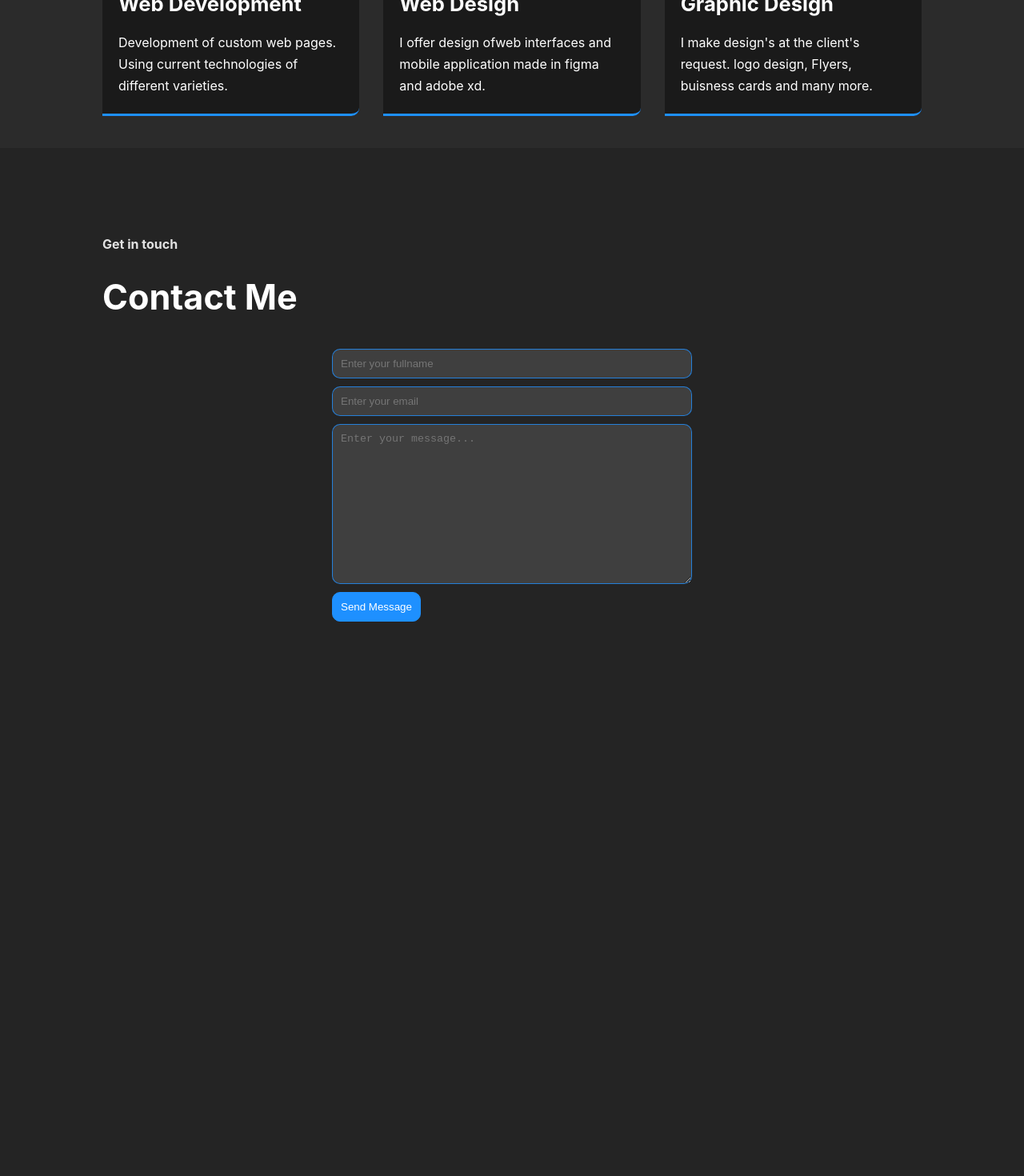
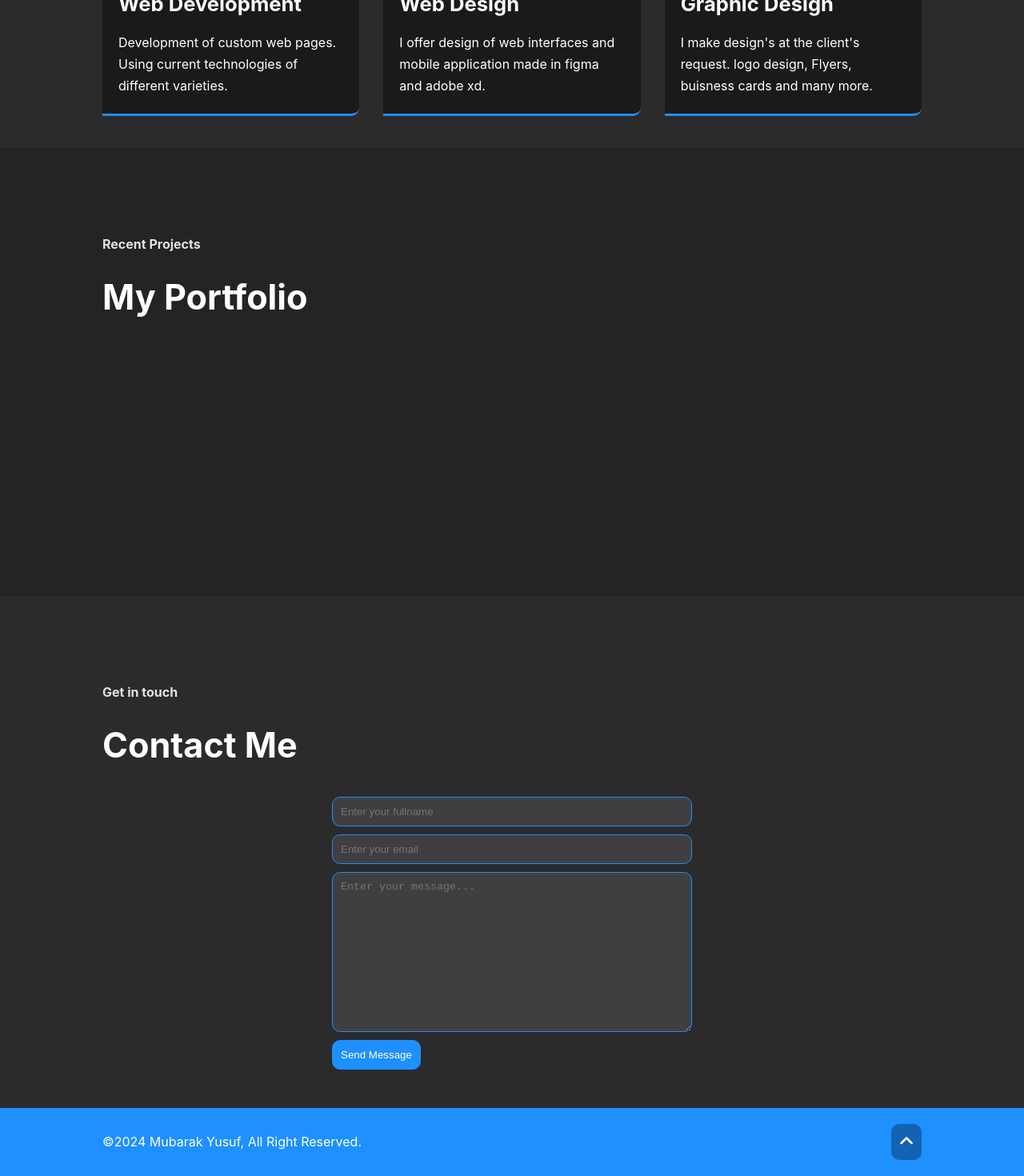
Before and after one commit to Mubarakyusuf5/React-Portfolio, a React (Vite) app: page / in a window 1280 px wide. Shown: the part 1963-3433 px from the top of the page at 80% size. Before the commit the page ends 2788 px from the top, so only its background shows below. Built offline with nearby package versions, Linux system fonts and the light colour scheme.

Commit message:
changes resp

```diff
--- a/src/App.jsx
+++ b/src/App.jsx
@@ -3,6 +3,8 @@ import { Navbar } from "./components/Navbar/Navbar"
 import { About } from "./components/About/About"
 import { Contact } from "./components/Contact/Contact"
 import { Service } from "./components/Service/Service"
+import { Portfolio } from "./components/Potfolio/Portfolio"
+import { Footer } from "./components/Footer/Footer"
 
 function App() {
 
@@ -12,7 +14,9 @@ function App() {
      <Intro />
     <About />
     <Service />
+    <Portfolio />
     <Contact />
+    <Footer />
     </>
   )
 }
--- a/src/components/About/About.css
+++ b/src/components/About/About.css
@@ -93,4 +93,9 @@
         width: 300px;
         height: 300px;
     }
+    .aboutMe .button a{
+        padding: 9px 13px;
+    border-radius: 10px;
+    font-size: .9em;
+    }
 }
--- a/src/components/Contact/Contact.css
+++ b/src/components/Contact/Contact.css
@@ -32,7 +32,7 @@
     padding: 10px;
     background-color: rgb(63, 63, 63);
     border-radius: 10px;
-    border: 1px solid rgba(30, 143, 255, 0.801);
+    border: 1px solid rgba(30, 143, 255);
     outline: none;
 }
 
--- /dev/null
+++ b/src/components/Footer/Footer.css
@@ -0,0 +1,27 @@
+footer{
+    padding: 20px 10%;
+    background-color: dodgerblue;
+    color: #fff;
+    display: flex;
+    align-items: center;
+    justify-content: space-between;
+}
+
+footer a{
+    color: #fff;
+    padding: 10px;
+    background-color: rgb(19, 99, 179);
+    border-radius: 10px;
+    transition: all ease-in .3s;
+    font-size: 1.3em;
+}
+
+footer a:hover{
+    background-color: rgb(53, 113, 173);
+}
+
+@media screen and (max-width:425px) {
+    footer{
+        font-size: .8em;
+    }
+}
--- /dev/null
+++ b/src/components/Footer/Footer.jsx
@@ -0,0 +1,15 @@
+import React from 'react'
+import './Footer.css'
+import { FontAwesomeIcon } from '@fortawesome/react-fontawesome'
+import { faAngleUp } from '@fortawesome/free-solid-svg-icons'
+
+export const Footer = () => {
+  return (
+    <>
+        <footer>
+            &copy;2024 Mubarak Yusuf, All Right Reserved.
+            <a href='#home'><FontAwesomeIcon icon={faAngleUp} /></a>
+        </footer>
+    </>
+  )
+}
--- a/src/components/Potfolio/Portfolio.css
+++ b/src/components/Potfolio/Portfolio.css
@@ -0,0 +1,14 @@
+.portfolio{
+    min-height: 70vh;
+}
+
+.portfolio h5{
+    font-size: 1em;
+    margin:30px 0;
+}
+
+.portfolio h2{
+    font-size: 2.7em;
+    margin-bottom: 20px;
+    color: #fff;
+}
--- a/src/components/Potfolio/Portfolio.jsx
+++ b/src/components/Potfolio/Portfolio.jsx
@@ -3,7 +3,10 @@ import './Portfolio.css'
 export const Portfolio = () => {
   return (
     <>
-
+<section className='portfolio' id='portfolio' >
+<h5>Recent Projects</h5>
+<h2>My Portfolio</h2>
+</section>
     </>
   )
 }
--- a/src/components/Service/Service.jsx
+++ b/src/components/Service/Service.jsx
@@ -11,7 +11,7 @@ export const Service = () => {
       statement:
         "Development of custom web pages. Using current technologies of different varieties.",
     },
-    { id: 2, img: "/design.png", name: "Web Design", statement: "I offer design ofweb interfaces and mobile application made in figma and adobe xd." },
+    { id: 2, img: "/design.png", name: "Web Design", statement: "I offer design of web interfaces and mobile application made in figma and adobe xd." },
     {
       id: 3,
       img: "/graphic.png",
--- a/src/index.css
+++ b/src/index.css
@@ -39,4 +39,7 @@ html{
   section{
     padding: 80p 5% 40px 5%;
   }
+  footer{
+    padding: 20px 5%;
+  }
 }
```
